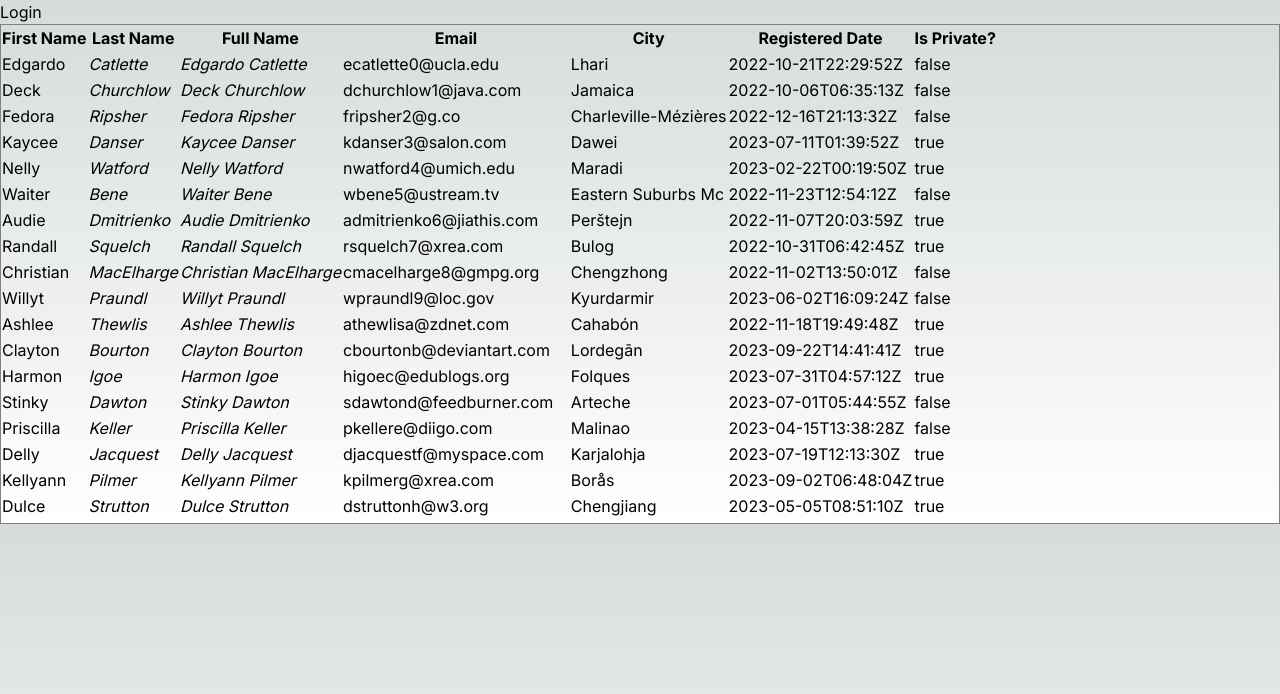
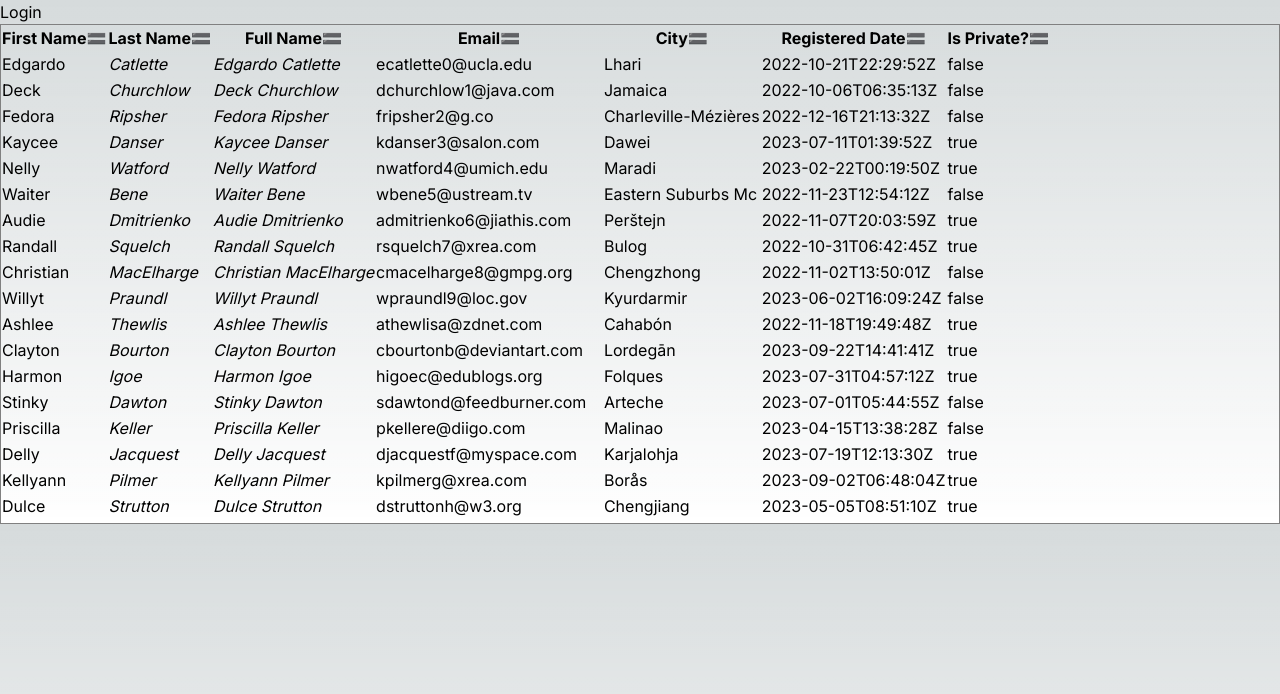
Before and after one commit to davinotdavid/table-puzzle, a Next.js app: page / in a window 1280 px wide. Shown: the top 694 px of the page. Built offline with nearby package versions, Linux system fonts and the light colour scheme.

Commit message:
feat: add column header dnd

```diff
--- a/package.json
+++ b/package.json
@@ -13,6 +13,8 @@
     "@tanstack/react-table": "^8.10.3",
     "next": "latest",
     "react": "latest",
+    "react-dnd": "^16.0.1",
+    "react-dnd-html5-backend": "^16.0.1",
     "react-dom": "latest"
   },
   "devDependencies": {
--- /dev/null
+++ b/src/app/components/PeopleTable/DraggableColumnHeader.tsx
@@ -0,0 +1,67 @@
+import { Person } from "@/api/people";
+import {
+  Column,
+  ColumnOrderState,
+  Header,
+  Table,
+  flexRender,
+} from "@tanstack/react-table";
+import { FC } from "react";
+import { useDrag, useDrop } from "react-dnd";
+
+const reorderColumn = (
+  draggedColumnId: string,
+  targetColumnId: string,
+  columnOrder: string[]
+): ColumnOrderState => {
+  columnOrder.splice(
+    columnOrder.indexOf(targetColumnId),
+    0,
+    columnOrder.splice(columnOrder.indexOf(draggedColumnId), 1)[0] as string
+  );
+  return [...columnOrder];
+};
+
+export const DraggableColumnHeader: FC<{
+  header: Header<Person, unknown>;
+  table: Table<Person>;
+}> = ({ header, table }) => {
+  const { getState, setColumnOrder } = table;
+  const { columnOrder } = getState();
+  const { column } = header;
+
+  const [, dropRef] = useDrop({
+    accept: "column",
+    drop: (draggedColumn: Column<Person>) => {
+      const newColumnOrder = reorderColumn(
+        draggedColumn.id,
+        column.id,
+        columnOrder
+      );
+      setColumnOrder(newColumnOrder);
+    },
+  });
+
+  const [{ isDragging }, dragRef, previewRef] = useDrag({
+    collect: (monitor) => ({
+      isDragging: monitor.isDragging(),
+    }),
+    item: () => column,
+    type: "column",
+  });
+
+  return (
+    <th
+      ref={dropRef}
+      colSpan={header.colSpan}
+      style={{ opacity: isDragging ? 0.5 : 1 }}
+    >
+      <div ref={previewRef}>
+        {header.isPlaceholder
+          ? null
+          : flexRender(header.column.columnDef.header, header.getContext())}
+        <button ref={dragRef}>🟰</button>
+      </div>
+    </th>
+  );
+};
--- a/src/app/components/PeopleTable/Table.tsx
+++ b/src/app/components/PeopleTable/Table.tsx
@@ -2,21 +2,28 @@
 
 import { useCallback, useMemo, useRef, useState } from "react";
 import {
+  ColumnOrderState,
   SortingState,
   flexRender,
   getCoreRowModel,
   getSortedRowModel,
   useReactTable,
 } from "@tanstack/react-table";
+import { useInfiniteQuery } from "@tanstack/react-query";
+import { DndProvider } from "react-dnd";
+import { HTML5Backend } from "react-dnd-html5-backend";
+import { PersonApiResponse, fetchPeople } from "@/api/people";
 import { columns } from "./columns";
-import { useInfiniteQuery } from "@tanstack/react-query";
-import { PersonApiResponse, fetchPeople } from "@/api/people";
 import styles from "./styles.module.css";
+import { DraggableColumnHeader } from "./DraggableColumnHeader";
 
 const PAGE_FETCH_SIZE = 25;
 
 export function Table() {
   const [sorting, setSorting] = useState<SortingState>([]);
+  const [columnOrder, setColumnOrder] = useState<ColumnOrderState>(
+    columns.map((column) => column.id as string)
+  );
 
   const { data, fetchNextPage, isFetching, isLoading } =
     useInfiniteQuery<PersonApiResponse>(
@@ -57,8 +64,10 @@ export function Table() {
     columns,
     state: {
       sorting,
+      columnOrder,
     },
     onSortingChange: setSorting,
+    onColumnOrderChange: setColumnOrder,
     getSortedRowModel: getSortedRowModel(),
     getCoreRowModel: getCoreRowModel(),
   });
@@ -90,6 +99,7 @@ export function Table() {
   }
 
   return (
+    <DndProvider backend={HTML5Backend}>
       <div
         className={styles.container}
         onScroll={(e) => fetchMoreOnBottomReached(e.target as HTMLDivElement)}
@@ -100,14 +110,11 @@ export function Table() {
             {table.getHeaderGroups().map((headerGroup) => (
               <tr key={headerGroup.id}>
                 {headerGroup.headers.map((header) => (
-                <th key={header.id}>
-                  {header.isPlaceholder
-                    ? null
-                    : flexRender(
-                        header.column.columnDef.header,
-                        header.getContext()
-                      )}
-                </th>
+                  <DraggableColumnHeader
+                    key={header.id}
+                    header={header}
+                    table={table}
+                  />
                 ))}
               </tr>
             ))}
@@ -131,5 +138,6 @@ export function Table() {
           </tbody>
         </table>
       </div>
+    </DndProvider>
   );
 }
--- a/src/app/components/PeopleTable/columns.tsx
+++ b/src/app/components/PeopleTable/columns.tsx
@@ -1,92 +1,80 @@
-import { Column, createColumnHelper } from "@tanstack/react-table"
+import { Column, createColumnHelper } from "@tanstack/react-table";
 import { Person } from "@/api/people";
 
-const columnHelper = createColumnHelper<Person>()
+const columnHelper = createColumnHelper<Person>();
 
 function toggleSortingAscending(column: Column<Person>) {
   return column.toggleSorting(column.getIsSorted() === "asc");
 }
 
 export const columns = [
-  columnHelper.accessor('first_name', {
-    cell: info => info.getValue(),
+  columnHelper.accessor("first_name", {
+    id: "firstName",
+    cell: (info) => info.getValue(),
     header: ({ column }) => {
       return (
-        <button
-          onClick={() => toggleSortingAscending(column)}
-        >
+        <button onClick={() => toggleSortingAscending(column)}>
           First Name
         </button>
-      )
+      );
     },
   }),
-  columnHelper.accessor('last_name', {
-    id: 'lastName',
-    cell: info => <i>{info.getValue()}</i>,
+  columnHelper.accessor("last_name", {
+    id: "lastName",
+    cell: (info) => <i>{info.getValue()}</i>,
     header: ({ column }) => {
       return (
-        <button
-          onClick={() => toggleSortingAscending(column)}
-        >
+        <button onClick={() => toggleSortingAscending(column)}>
           Last Name
         </button>
-      )
+      );
     },
   }),
-  columnHelper.accessor('full_name', {
-    cell: info => <i>{info.getValue()}</i>,
+  columnHelper.accessor("full_name", {
+    id: "fullName",
+    cell: (info) => <i>{info.getValue()}</i>,
     header: ({ column }) => {
       return (
-        <button
-          onClick={() => toggleSortingAscending(column)}
-        >
+        <button onClick={() => toggleSortingAscending(column)}>
           Full Name
         </button>
-      )
+      );
     },
   }),
-  columnHelper.accessor('email', {
+  columnHelper.accessor("email", {
+    id: "email",
     header: ({ column }) => {
       return (
-        <button
-          onClick={() => toggleSortingAscending(column)}
-        >
-          Email
-        </button>
-      )
+        <button onClick={() => toggleSortingAscending(column)}>Email</button>
+      );
     },
   }),
-  columnHelper.accessor('city', {
+  columnHelper.accessor("city", {
+    id: "city",
     header: ({ column }) => {
       return (
-        <button
-          onClick={() => toggleSortingAscending(column)}
-        >
-          City
-        </button>
-      )
+        <button onClick={() => toggleSortingAscending(column)}>City</button>
+      );
     },
   }),
-  columnHelper.accessor('registered_date', {
+  columnHelper.accessor("registered_date", {
+    id: "registeredDate",
     header: ({ column }) => {
       return (
-        <button
-          onClick={() => toggleSortingAscending(column)}
-        >
+        <button onClick={() => toggleSortingAscending(column)}>
           Registered Date
         </button>
-      )
+      );
     },
   }),
-  columnHelper.accessor('is_private', {
+  columnHelper.accessor("is_private", {
+    id: "isPrivate",
     header: ({ column }) => {
       return (
-        <button
-          onClick={() => toggleSortingAscending(column)}
-        >
+        <button onClick={() => toggleSortingAscending(column)}>
           Is Private?
         </button>
-      )
+      );
     },
   }),
-]
+];
```
Also changed, not shown: 1 other file (tests, documents, lock files or other folders). Lines whose indentation alone changed are shown as unchanged.
